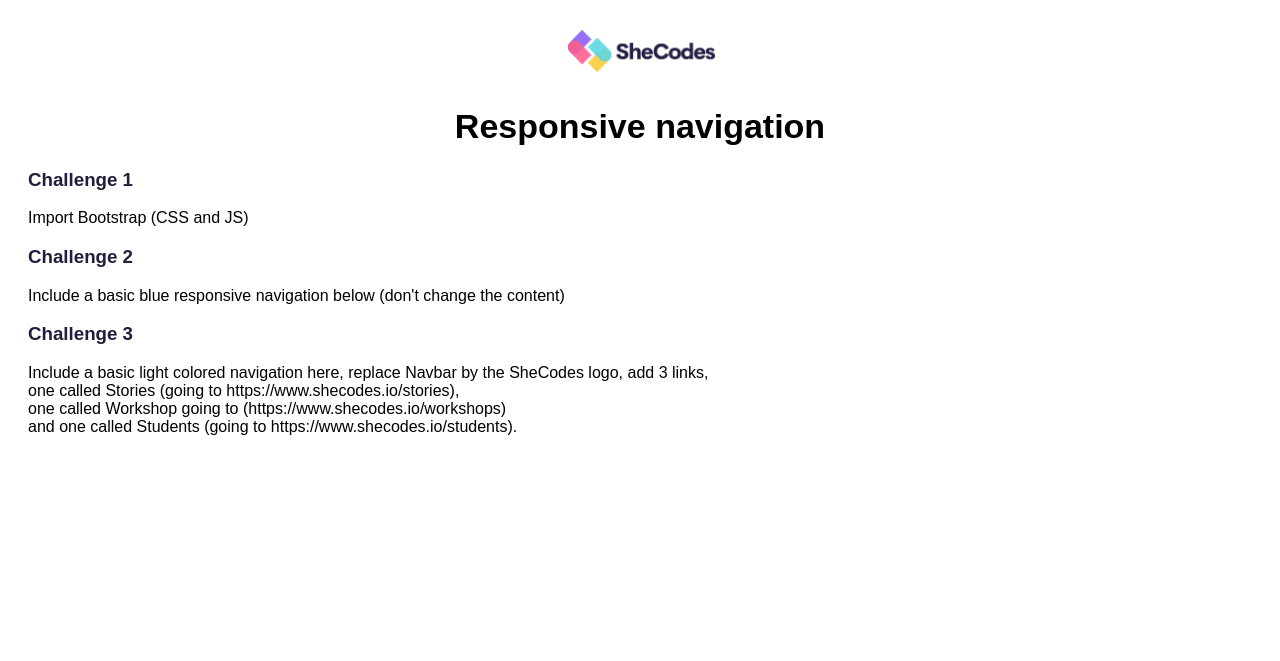
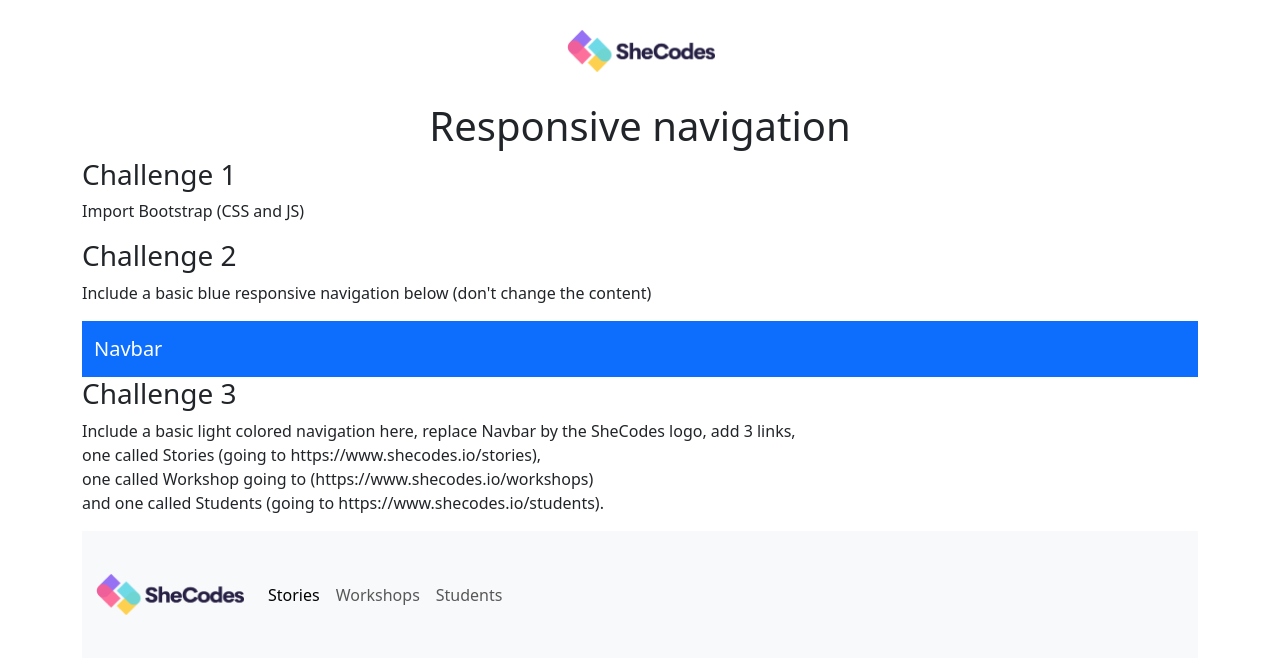
Before and after one commit to kaandradeavila/SheCodes-Responsive, a plain HTML site: page Week 2/Lesson 9/index.html in a window 1280 px wide. Drawn offline with nearby package versions, Linux system fonts and the light colour scheme.

Commit message:
committing solution for lesson 9 challenges

```diff
--- a/Week 2/Lesson 9/index.html
+++ b/Week 2/Lesson 9/index.html
@@ -4,9 +4,12 @@
     <title>SheCodes</title>
     <meta charset="UTF-8" />
     <link href="src/syles.css" rel="stylesheet" type="text/css" />
+    <link href="https://cdn.jsdelivr.net/npm/bootstrap@5.3.5/dist/css/bootstrap.min.css" rel="stylesheet" integrity="sha384-SgOJa3DmI69IUzQ2PVdRZhwQ+dy64/BUtbMJw1MZ8t5HZApcHrRKUc4W0kG879m7" crossorigin="anonymous">
+    <script src="https://cdn.jsdelivr.net/npm/bootstrap@5.3.5/dist/js/bootstrap.bundle.min.js" integrity="sha384-k6d4wzSIapyDyv1kpU366/PK5hCdSbCRGRCMv+eplOQJWyd1fbcAu9OCUj5zNLiq" crossorigin="anonymous"></script>
   </head>
 
   <body>
+    <div class="container">
       <img src="images/logo.png" alt="SheCodes Logo" class="logo" />
       <h1>Responsive navigation</h1>
 
@@ -19,6 +22,12 @@
         content)
       </p>
 
+      <nav class="navbar bg-primary" data-bs-theme="dark">
+        <div class="container-fluid">
+          <a class="navbar-brand" href="#">Navbar</a>
+        </div>
+      </nav>
+
       <h3>Challenge 3</h3>
       <p>
         Include a basic light colored navigation here, replace Navbar by the
@@ -30,5 +39,31 @@
         <br />
         and one called Students (going to https://www.shecodes.io/students).
       </p>
+
+      <nav class="navbar navbar-expand-lg bg-body-tertiary">
+        <div class="container-fluid">
+          <a class="navbar-brand" href="#">
+            <img src="images/logo.png" alt="SheCodes logo" class="img-fluid logo">
+          </a>
+          <button class="navbar-toggler" type="button" data-bs-toggle="collapse" data-bs-target="#navbarNav" aria-controls="navbarNav" aria-expanded="false" aria-label="Toggle navigation">
+            <span class="navbar-toggler-icon"></span>
+          </button>
+          <div class="collapse navbar-collapse" id="navbarNav">
+            <ul class="navbar-nav">
+              <li class="nav-item">
+                <a class="nav-link active" aria-current="page" href="https://www.shecodes.io/stories">Stories</a>
+              </li>
+              <li class="nav-item">
+                <a class="nav-link" href="https://www.shecodes.io/workshops">Workshops</a>
+              </li>
+              <li class="nav-item">
+                <a class="nav-link" href="https://www.shecodes.io/students">Students</a>
+              </li>
+            </ul>
+          </div>
+        </div>
+      </nav>
+
+    </div>
   </body>
 </html>
```
Also changed, not shown: Week 2/Lesson 9/src/syles.css (line endings or trailing spaces). Lines whose indentation alone changed are shown as unchanged.
